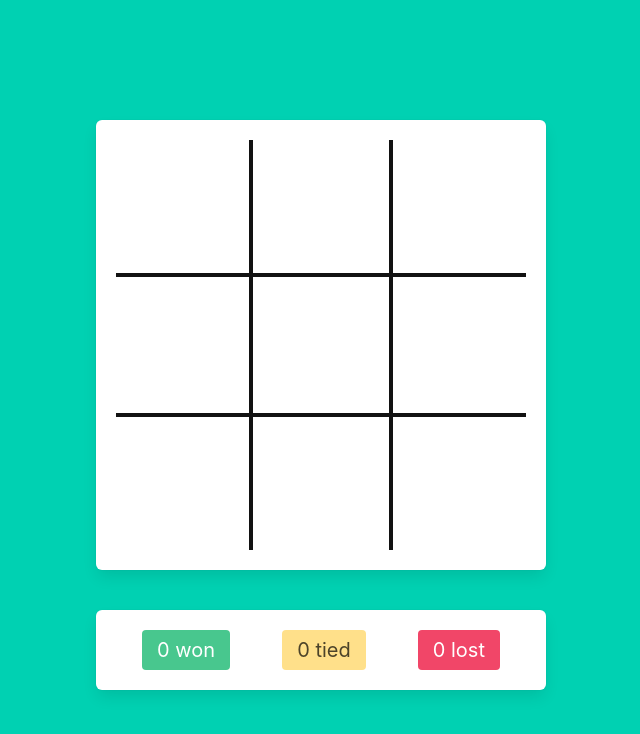
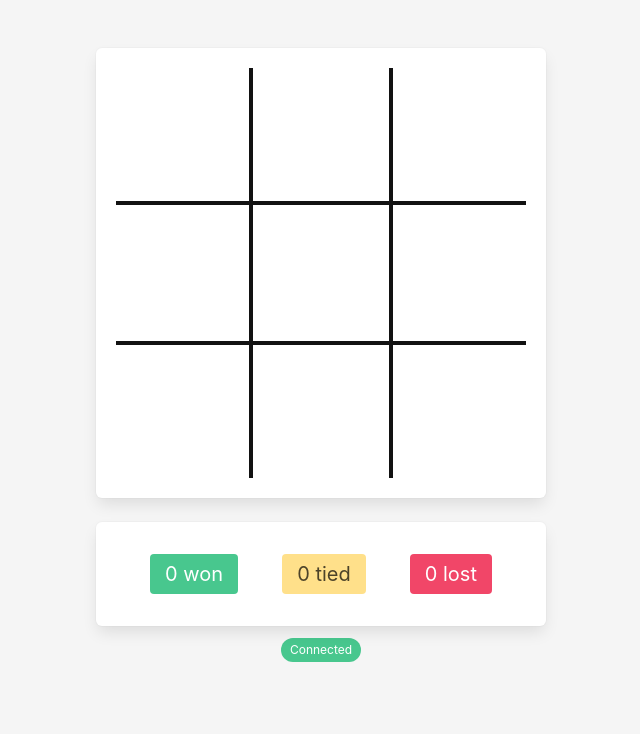
Before and after one commit to CSIS-BU/sp22-cs330-finalproject-gabe-evan, an Angular app in the folder tts-client/: page / in a window 1280 px wide. Shown: the top 734 px of the page, without its empty margins (319-959 px from the left). Built offline with nearby package versions, Linux system fonts and the light colour scheme; no server answers.

Commit message:
Connection status, server messages, etc

```diff
--- a/tts-client/src/app/app.component.html
+++ b/tts-client/src/app/app.component.html
@@ -1,13 +1,14 @@
-<section class="hero is-primary is-fullheight">
+<section class="hero has-background-light is-fullheight">
   <div class="hero-body">
     <div class="container">
-      <div class="columns">
-        <div class="column is-three-fifths is-offset-one-fifth">
+      <div class="columns is-flex-direction-column">
+        <div class="column">
           <div class="box game">
-            <div *ngIf="gameFinished" class="overlay">
-              <button class="button is-large" (click)="tellReplay()">Play again?</button>
-            </div>
-            <div class="board">
+            <div class="board is-relative">
+              <div *ngIf="gameFinished" class="overlay is-flex-direction-column">
+                <p class="is-centered is-centered is-size-2 mb-5 has-text-white">{{message}}</p>
+                <button class="button is-large" (click)="tellReplay()">Play again?</button>
+              </div>
               <div class="square top left" (click)="placeTic(0,0)">
                 <object *ngIf="board[0][0] == 0" class="x" data="assets/x.svg" type="image/svg+xml"></object>
                 <object *ngIf="board[0][0] == 1" class="o" data="assets/o.svg" type="image/svg+xml"></object>
@@ -46,10 +47,17 @@
               </div>
             </div>
           </div>
-          <div class="box scores is-flex is-justify-content-space-around">
-            <span class="tag is-success is-large">{{wins}} won</span>
-            <span class="tag is-warning is-large">{{ties}} tied</span>
-            <span class="tag is-danger is-large">{{losses}} lost</span>
+        </div>
+        <div class="column">
+          <div class="box container mb-0">
+            <div class="column is-fullwidth is-flex is-justify-content-space-around">
+              <span class="tag is-success is-large">{{wins}} won</span>
+              <span class="tag is-warning is-large">{{ties}} tied</span>
+              <span class="tag is-danger is-large">{{losses}} lost</span>
+            </div>
+          </div>
+          <div class="column is-fullwidth is-flex is-justify-content-space-around">
+            <span class="tag is-rounded" [ngClass]="connected ? 'is-success' : 'is-danger'">{{connected ? 'Connected' : 'Disconnected'}}</span>
           </div>
         </div>
       </div>
--- a/tts-client/src/app/app.component.scss
+++ b/tts-client/src/app/app.component.scss
@@ -1,13 +1,15 @@
 $game-color: #121212FF;
 
+.hero-body{
+  display: flex;
+  align-items: center;
+  flex-direction: column;
+  text-align: center;
+}
+
 .game {
-  position: absolute;
-  top: 50%;
-  left: 50%;
   width: 600px;
   height: 600px;
-  margin-left: -300px;
-  margin-top: -370px;
   -webkit-user-select: none;
   user-select: none;
   -webkit-tap-highlight-color: transparent;
@@ -176,92 +178,10 @@ $game-color: #121212FF;
   background-color: rgba(0, 0, 0, 0)
 }
 
-.scores {
-  position: absolute;
-  left: 50%;
-  top: 50%;
-  width: 600px;
-  margin-left: -300px;
-  margin-top: 280px;
-  text-align: center;
-  cursor: pointer;
-  -webkit-user-select: none;
-  user-select: none
-}
-
-.scores p {
-  font: 20px "Raleway", sans-serif;
-  font-weight: 400;
-  text-transform: uppercase;
-  line-height: 1;
-  display: inline-block;
-  margin: 0;
-  padding: 0;
-  -webkit-transform: translate3d(0, 0, 0);
-  transform: translate3d(0, 0, 0)
-}
-
-.scores .swap {
-  display: inline-block;
-  vertical-align: top;
-  width: 30px;
-  height: 30px;
-  margin: -5px -30px 0 0;
-  opacity: .5;
-  cursor: pointer;
-  outline: 0;
-  -webkit-transition: opacity .1s;
-  -moz-transition: opacity .1s;
-  transition: opacity .1s
-}
-
-body:not(.mobile) .scores:hover .swap {
-  opacity: 1
-}
-
-body:not(.mobile) .scores:active .swap {
-  opacity: .75
-}
-
-.scores .score {
-  font-size: 50px;
-  display: block;
-  height: 60px;
-  padding: 10px 0 0 0;
-  will-change: transform;
-  -webkit-transform: translate3d(0, 0, 0);
-  transform: translate3d(0, 0, 0)
-}
-
-.scores .score.appear {
-  -webkit-animation: appear .3s cubic-bezier(0.5, 4, 0.1, 1.1);
-  -moz-animation: appear .3s cubic-bezier(0.5, 4, 0.1, 1.1);
-  animation: appear .3s cubic-bezier(0.5, 4, 0.1, 1.1)
-}
-
-.player1, .player2 {
-  width: 230px;
-  white-space: nowrap
-}
-
-.scores.p1 .p2 {
-  display: none
-}
-
-.scores.p2 .p1 {
-  display: none
-}
-
-.scores .turn {
-  opacity: .5
-}
-
 @media(max-width: 960px), (max-height: 800px) {
   .game {
     width: 450px;
     height: 450px;
-    margin-left: -225px;
-    margin-top: -280px
   }
   .square {
     border-width: 4px
@@ -269,57 +189,14 @@ body:not(.mobile) .scores:active .swap {
   .square.right > div {
     margin-left: -4px
   }
-  .square.bottom > div {
-    margin-top: -4px
-  }
-  .scores {
-    width: 450px;
-    margin-left: -225px;
-    margin-top: 210px
-  }
-  .scores p {
-    font-size: 17px;
-    letter-spacing: 0
-  }
-  .scores .score {
-    font-size: 40px;
-    padding-top: 8px;
-    height: 50px
-  }
-  .player1, .player2 {
-    width: 180px
-  }
-}
-
-@media(max-width: 800px) {
-  .game, .scores {
-    margin-left: -150px
-  }
-  .mobile .game, .mobile .scores {
-    margin-left: -225px
-  }
-  .ipad .game, .ipad .scores {
-    margin-left: -150px
-  }
-}
-
-@media(max-width: 630px) {
-  .game, .scores {
-    margin-left: -225px
-  }
 }
 
 @media(max-width: 540px), (max-height: 630px) {
   .game {
     width: 300px;
     height: 300px;
-    margin-left: -150px;
-    margin-top: -205px
   }
-  .mobile .game {
-    margin-left: -150px;
-    margin-top: -215px
-  }
+
   .square {
     border-width: 3px
   }
@@ -330,55 +207,8 @@ body:not(.mobile) .scores:active .swap {
     margin-top: -3px
   }
 
-  .scores {
-    width: 320px;
-    margin-left: -160px;
-    margin-top: 135px
-  }
-  .mobile .scores {
-    margin-left: -160px;
-    margin-top: 125px
-  }
-  .scores p {
-    font-size: 15px
-  }
-  .scores .score {
-    font-size: 25px;
-    padding-top: 9px;
-    height: 50px
-  }
   .player1, .player2 {
     width: 130px
-  }
-  .scores .swap svg {
-    margin-bottom: -2px
-  }
-}
-
-@media(max-height: 520px) {
-  .mobile .game, .game {
-    top: 60px;
-    margin-top: 0
-  }
-  .mobile .scores, .scores {
-    top: 380px;
-    margin-top: 0;
-    padding-bottom: 0
-  }
-}
-
-@media(max-width: 350px) {
-  .scores .swap {
-    display: none
-  }
-}
-
-@media(min-width: 421px) and (max-height: 450px) {
-  .mobile .game, .game {
-    top: 10px
-  }
-  .mobile .scores, .scores {
-    top: 320px
   }
 }
 
--- a/tts-client/src/app/app.component.ts
+++ b/tts-client/src/app/app.component.ts
@@ -14,6 +14,10 @@ export class AppComponent implements OnInit {
   wins = 0;
   losses = 0;
   ties = 0;
+
+  message = "";
+
+  connected = true;
 
   constructor(private ttsService: TtsService) {
   }
@@ -32,6 +36,8 @@ export class AppComponent implements OnInit {
     this.wins = msg.wins;
     this.ties = msg.ties;
     this.losses = msg.losses;
+
+    this.message = msg.message;
 
     if(!msg.error){
       if(msg.finished){
@@ -56,5 +62,8 @@ export class AppComponent implements OnInit {
   ngOnInit() {
     this.ttsService.connect();
     this.ttsService.incoming.subscribe((msg: any) => this.handleMessage(msg));
+    this.ttsService.connected.subscribe((status: boolean) => {
+      this.connected = status;
+    });
   }
 }
--- a/tts-client/src/app/tts.service.ts
+++ b/tts-client/src/app/tts.service.ts
@@ -1,4 +1,4 @@
-import { Injectable } from '@angular/core';
+import {EventEmitter, Injectable, Output} from '@angular/core';
 import {Subject} from "rxjs";
 import {environment} from "../environments/environment";
 
@@ -25,6 +25,15 @@ export class TtsService {
   get socket(): (WebSocket | undefined) {
     return this._socket;
   }
+
+  private  _connection: boolean = true;
+
+  get connection(): boolean {
+    return this._connection;
+  }
+
+  @Output()
+  connected = new EventEmitter<boolean>();
 
   /**
    * Start the websocket connection
@@ -72,6 +81,7 @@ export class TtsService {
 
   private onOpen = (event: Event): void => {
     console.log('websocket opened', event);
+    this.connectedEmit(true);
     const buffered = this.buffer;
     if (!buffered) {
       return;
@@ -87,10 +97,15 @@ export class TtsService {
   };
 
   private onClose = (event: CloseEvent): void => {
+    this.connectedEmit(false);
     console.info('websocket closed', event);
   };
 
   ngOnDestroy() {
     this.disconnect();
   }
+
+  connectedEmit(status: boolean) {
+    this.connected.emit(status);
+  }
 }
```
